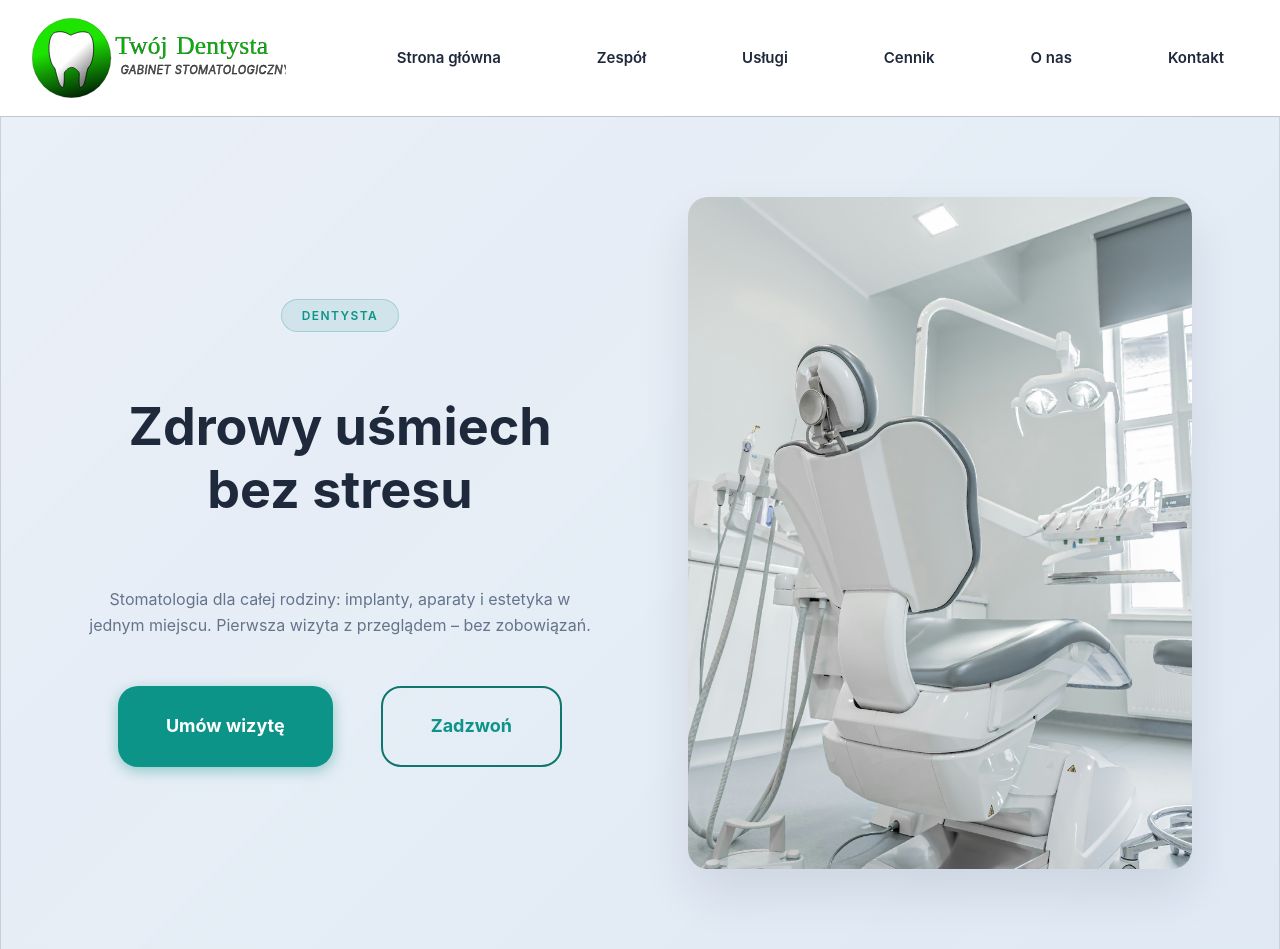
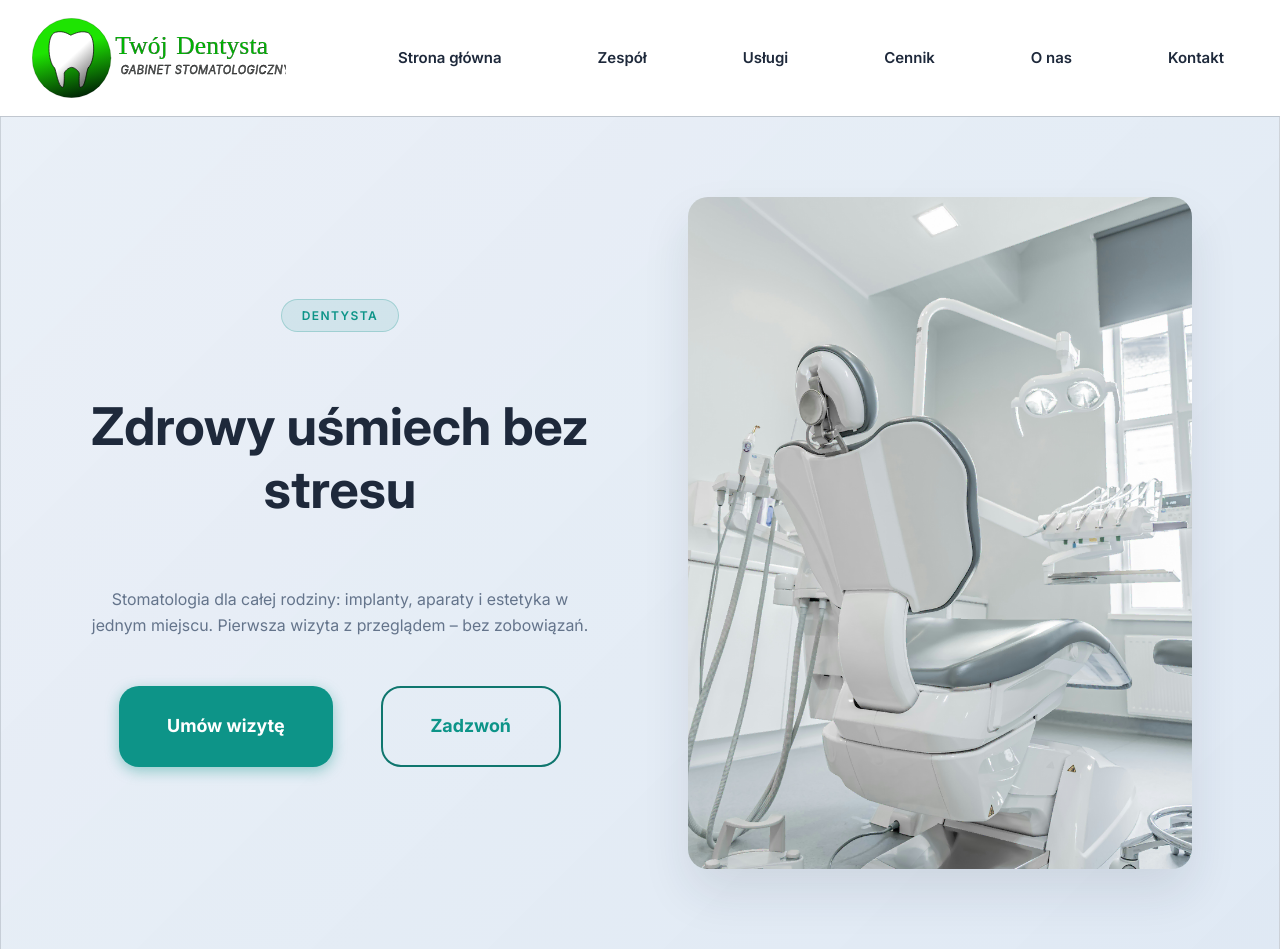
Before and after one commit to AlterGhost44/med-template, a website: page index.html in a window 1280 px wide. Shown: the top 949 px of the page. Drawn offline with nearby package versions, Linux system fonts and the light colour scheme; files that its build step writes are made by us from their sources.

Commit message:
Change font-family from Montserrat to Inter

```diff
--- a/scss/base/_reset.scss
+++ b/scss/base/_reset.scss
@@ -1,6 +1,6 @@
 @use '../variables' as *;
 @font-face {
-  font-family: 'Montserrat';
+  font-family: 'Inter';
   src: url('/assets/fonts/Inter-VariableFont.woff2') format('woff2');
   font-style: normal;
   display: swap;
```
